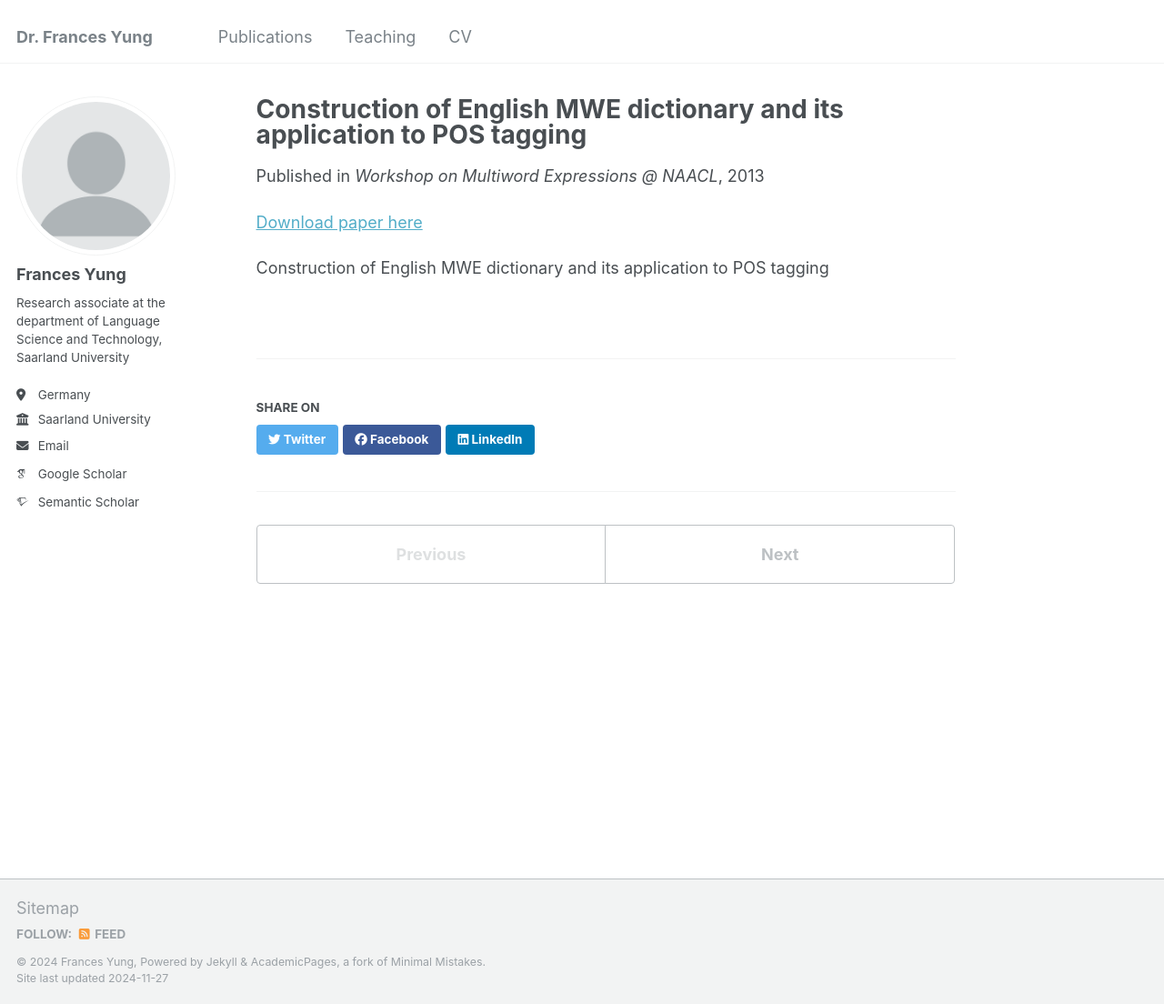
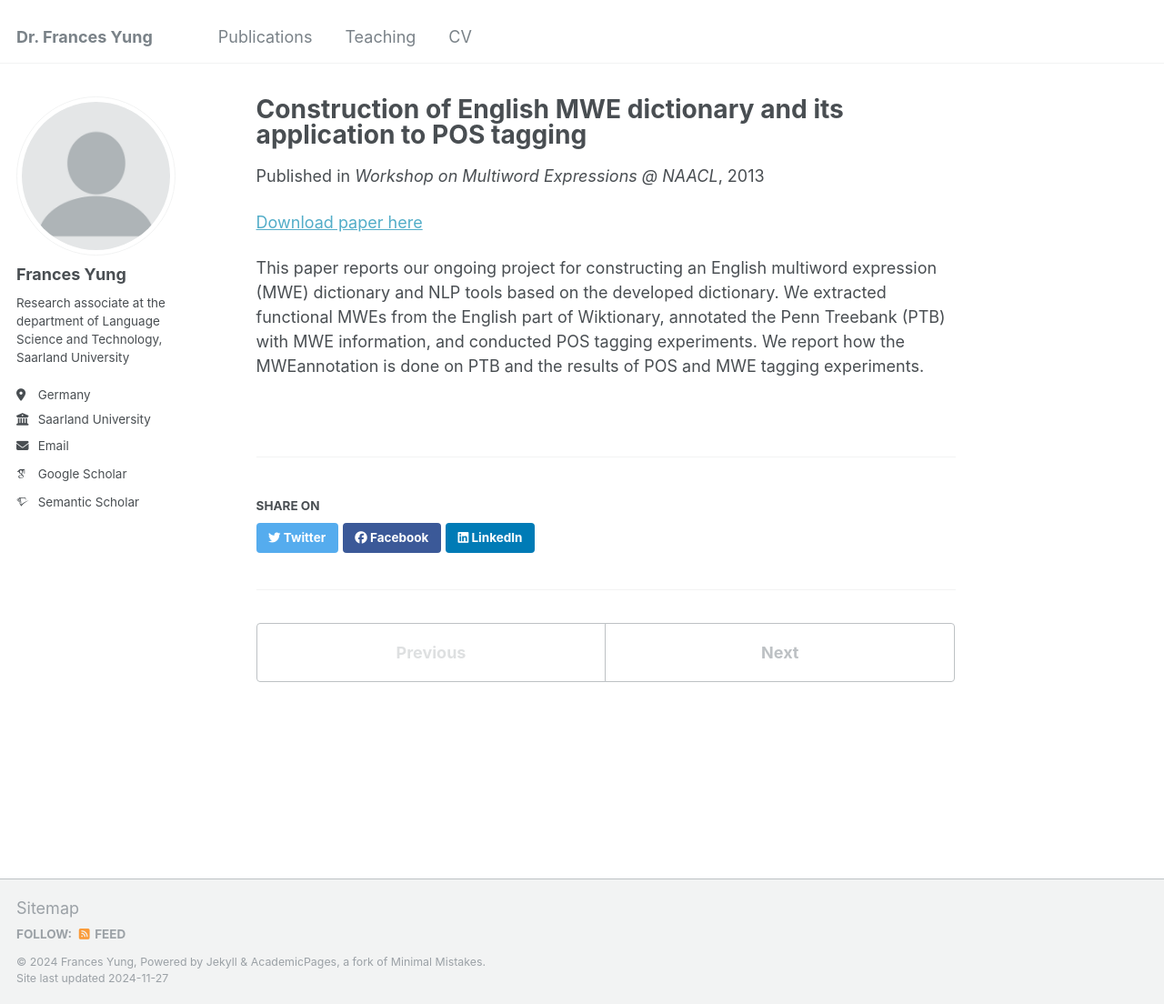
Before and after one commit to FrancesYung/FrancesYung.github.io, a Jekyll site: the page built from _publications/2013-01-01-Construction-of-english-mwe.md, in a window 1280 px wide and 1104 px high. Shown: the whole window at 91% size. Built offline with Jekyll 4.4.1, drawn with Linux system fonts in a browser that asks for light colours; some web fonts are replaced.

Commit message:
revise one publication md

```diff
--- a/_publications/2013-01-01-Construction-of-english-mwe.md
+++ b/_publications/2013-01-01-Construction-of-english-mwe.md
@@ -2,7 +2,7 @@
 title: "Construction of English MWE dictionary and its application to POS tagging"
 collection: publications
 permalink: /publication/2013-01-01-Construction-of-english-mwe
-excerpt: 'Construction of English MWE dictionary and its application to POS tagging'
+excerpt: 'This paper reports our ongoing project for constructing an English multiword expression (MWE) dictionary and NLP tools based on the developed dictionary. We extracted functional MWEs from the English part of Wiktionary, annotated the Penn Treebank (PTB) with MWE information, and conducted POS tagging experiments. We report how the MWEannotation is done on PTB and the results of POS and MWE tagging experiments.'
 date: 2013-01-01
 venue: 'Workshop on Multiword Expressions @ NAACL'
 paperurl: 'https://aclanthology.org/W13-1021.pdf'
@@ -11,4 +11,4 @@ authors: 'Shigeto, Yutaro; Azuma, Ai; Hisamoto, Sorami; Kondo, Shuhei; Kose, Tom
 
 <a href='https://aclanthology.org/W13-1021.pdf'>Download paper here</a>
 
-Construction of English MWE dictionary and its application to POS tagging
+This paper reports our ongoing project for constructing an English multiword expression (MWE) dictionary and NLP tools based on the developed dictionary. We extracted functional MWEs from the English part of Wiktionary, annotated the Penn Treebank (PTB) with MWE information, and conducted POS tagging experiments. We report how the MWEannotation is done on PTB and the results of POS and MWE tagging experiments.
--- a/markdown_generator/publications.csv
+++ b/markdown_generator/publications.csv
@@ -1,5 +1,5 @@
 pub_date	authors	citation	title	venue	excerpt	url_slug	paper_url	slides_url
-2013-01-01	Shigeto, Yutaro; Azuma, Ai; Hisamoto, Sorami; Kondo, Shuhei; Kose, Tomoya; Sakaguchi, Keisuke; Yoshimoto, Akifumi; Yung, Frances; Matsumoto, Yuji; 	Shigeto, Yutaro; Azuma, Ai; Hisamoto, Sorami; Kondo, Shuhei; Kose, Tomoya; Sakaguchi, Keisuke; Yoshimoto, Akifumi; Yung, Frances; Matsumoto, Yuji; (2013) Construction of English MWE dictionary and its application to POS tagging. Workshop on Multiword Expressions @ NAACL	Construction of English MWE dictionary and its application to POS tagging	Workshop on Multiword Expressions @ NAACL	Construction of English MWE dictionary and its application to POS tagging	Construction-of-english-mwe	https://aclanthology.org/W13-1021.pdf
+2013-01-01	Shigeto, Yutaro; Azuma, Ai; Hisamoto, Sorami; Kondo, Shuhei; Kose, Tomoya; Sakaguchi, Keisuke; Yoshimoto, Akifumi; Yung, Frances; Matsumoto, Yuji; 	Shigeto, Yutaro; Azuma, Ai; Hisamoto, Sorami; Kondo, Shuhei; Kose, Tomoya; Sakaguchi, Keisuke; Yoshimoto, Akifumi; Yung, Frances; Matsumoto, Yuji; (2013) Construction of English MWE dictionary and its application to POS tagging. Workshop on Multiword Expressions @ NAACL	Construction of English MWE dictionary and its application to POS tagging	Workshop on Multiword Expressions @ NAACL	This paper reports our ongoing project for constructing an English multiword expression (MWE) dictionary and NLP tools based on the developed dictionary. We extracted functional MWEs from the English part of Wiktionary, annotated the Penn Treebank (PTB) with MWE information, and conducted POS tagging experiments. We report how the MWEannotation is done on PTB and the results of POS and MWE tagging experiments.	Construction-of-english-mwe	https://aclanthology.org/W13-1021.pdf
 2014-01-01	Yung, Frances; 	Yung, Frances; (2014) Towards a discourse relation-aware approach for Chinese-English machine translation. Student Research Workshop @ ACL	Towards a discourse relation-aware approach for Chinese-English machine translation	Student Research Workshop @ ACL	Translation of discourse relations is one of the recent efforts of incorporating discourse information to statistical machine translation (SMT). While existing works focus on disambiguation of ambiguous discourse connectives, or transformation of discourse trees, only explicit discourse relations are tackled. A greater challenge exists in machine translation of Chinese, since implicit discourse relations are abundant and occur both inside and outside a sentence. This thesis proposal describes ongoing workonbilingual discourse annotation and plans towards incorporating discourse relation knowledge to a ChineseEnglish SMTsystemwithconsideration of implicit discourse relations. The final goal is a discourse-unit-based translation model unbounded by the traditional assumption of sentence-to-sentence translation.	Towards-a-discourse-relation-aware	https://aclanthology.org/P14-3003.pdf
 2014-01-01	Yung, Frances; Duh, Kevin; Matsumoto, Yuji; 	Yung, Frances; Duh, Kevin; Matsumoto, Yuji; (2014) Analysis and Prediction of Unalignable Words in Parallel Text. EACL	Analysis and Prediction of Unalignable Words in Parallel Text	EACL	Professional human translators usually do not employ the concept of word alignments, producing translations ‘sense-forsense’ instead of ‘word-for-word’. This suggests that unalignable words may be prevalent in the parallel text used for machine translation (MT). We analyze this phenomenonin-depth for Chinese-English translation. We further propose a simple and effective method to improve automatic word alignment by pre-removing unalignable words, and show improvements on hierarchical MT systems in both translation directions.	Analysis-and-prediction-of-unalignable	https://aclanthology.org/E14-4037.pdf
 2015-01-01	Santus, Enrico; Yung, Frances; Lenci, Alessandro; Huang, Chu-Ren; 	Santus, Enrico; Yung, Frances; Lenci, Alessandro; Huang, Chu-Ren; (2015) Evalution 1.0: an evolving semantic dataset for training and evaluation of distributional semantic models. Workshop on Linked Data in Linguistics @ ACL	Evalution 1.0: an evolving semantic dataset for training and evaluation of distributional semantic models	Workshop on Linked Data in Linguistics @ ACL	In this paper, we introduce EVALution 1.0, a dataset designed for the training and the evaluation of Distributional Semantic Models (DSMs). This version consists of almost 7.5K tuples, instantiating several semantic relations between word pairs (including hypernymy, synonymy, antonymy, meronymy). The dataset is enriched with a large amount of additional information (i.e. relation domain, word frequency, word POS, word semantic field, etc.) that can be used for either filtering the pairs or performing an in-depth analysis of the results. The tuples were extracted from a combination of ConceptNet 5.0 and WordNet 4.0, and subsequently filtered through automatic methods and crowdsourcing in order to ensure their quality. The dataset is freely downloadable1. An extension in RDFformat, including also scripts for data processing, is under development.	evaluation-1.0	https://aclanthology.org/W15-4208.pdf
```
Also changed, not shown: 1 other file.
